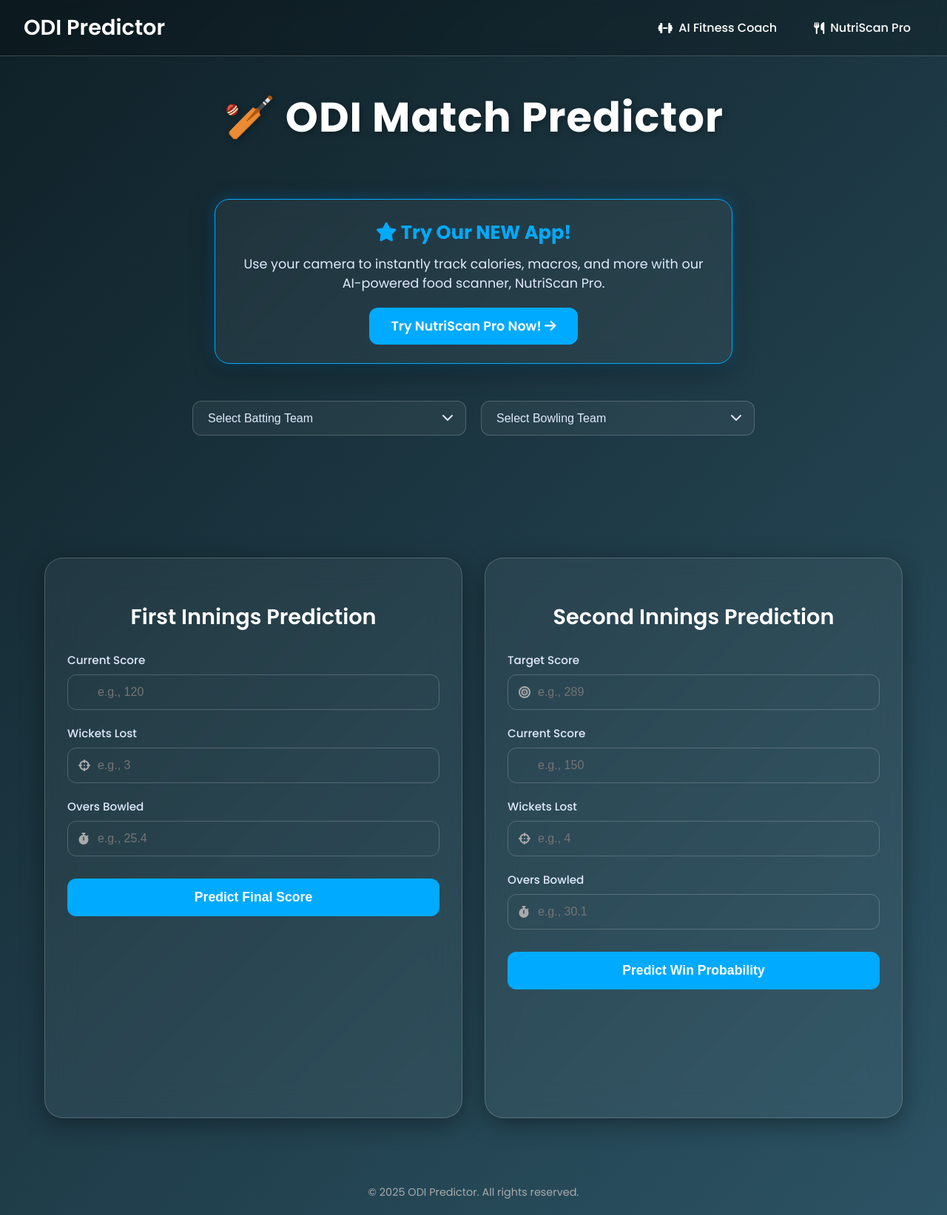
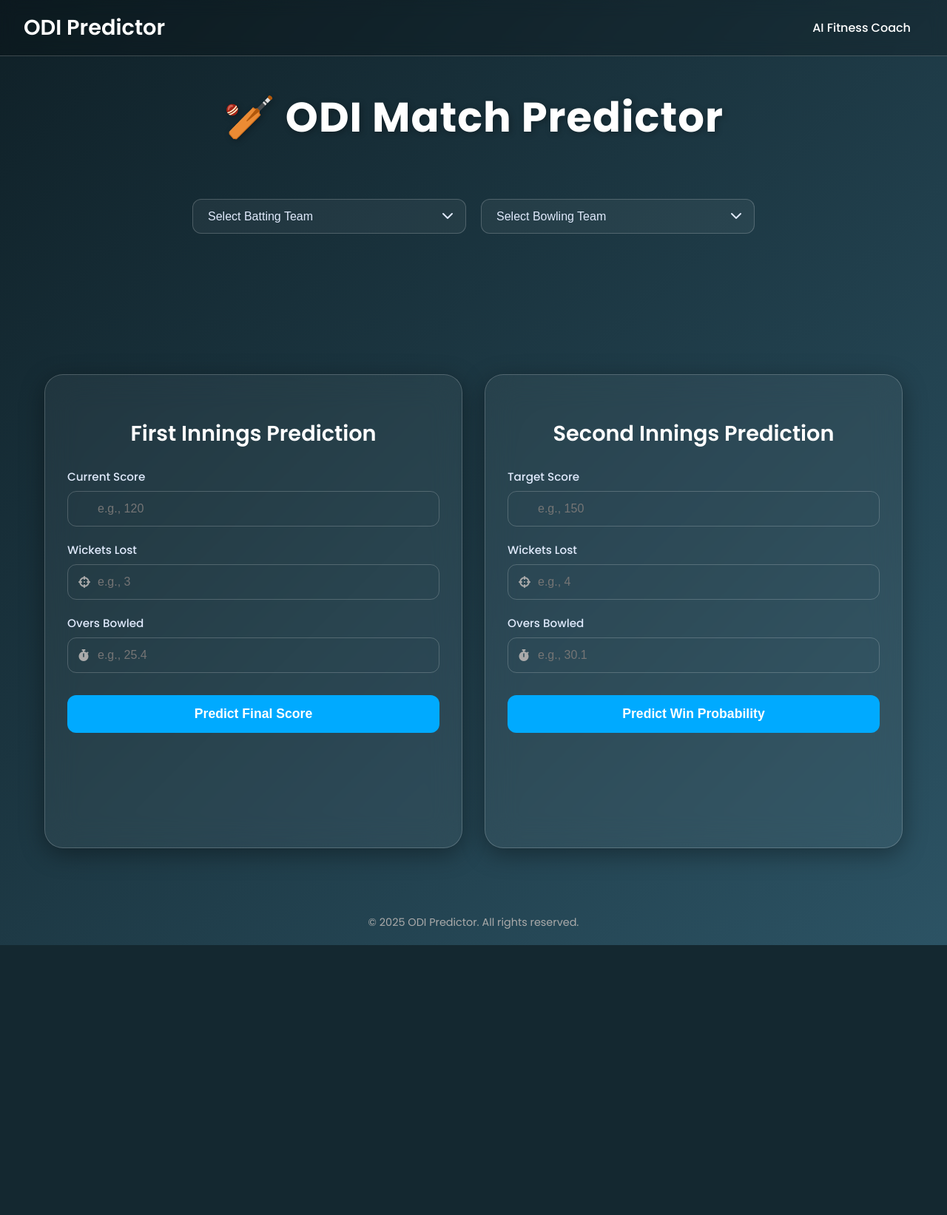
Before and after one commit to anhadjaj/odi_web, a Flask app: page / in a window 1280 px wide. Shown: the whole page at 74% size. After the commit the page ends 1278 px from the top, so only its background shows below. Run offline with Flask 2, Linux system fonts and the light colour scheme; parts of the project's set-up code (start-up, migrations or seed data) failed here and were passed over.

Commit message:
index.html

```diff
--- a/templates/index.html
+++ b/templates/index.html
@@ -58,11 +58,6 @@
         font-weight: 600;
     }
 
-    header .nav-links {
-        display: flex;
-        gap: 1rem;
-    }
-
     header a {
         color: #fff;
         text-decoration: none;
@@ -71,9 +66,6 @@
         border: 1px solid transparent;
         border-radius: 8px;
         transition: all 0.3s ease;
-        display: flex;
-        align-items: center;
-        gap: 0.5rem;
     }
 
     header a:hover {
@@ -92,51 +84,11 @@
       text-align: center;
     }
 
-    .featured-ad-container {
-        background: var(--card-bg);
-        border: 1px solid var(--primary-color);
-        border-radius: 20px;
-        padding: 25px 30px;
-        margin: 30px 20px;
-        width: 90%;
-        max-width: 700px;
-        text-align: center;
-        box-shadow: 0 8px 32px 0 rgba(0, 0, 0, 0.37), 0 0 20px rgba(0, 170, 255, 0.3);
-        backdrop-filter: blur(15px);
-    }
-    .featured-ad-container h3 {
-        margin: 0 0 10px 0;
-        font-size: 1.6rem;
-        color: var(--primary-color);
-    }
-    .featured-ad-container p {
-        margin: 0 0 20px 0;
-        font-size: 1.1rem;
-        color: var(--text-color);
-    }
-    .featured-ad-container .ad-button {
-        background: var(--primary-color);
-        color: white;
-        text-decoration: none;
-        padding: 12px 30px;
-        border-radius: 12px;
-        font-weight: 600;
-        font-size: 1.1rem;
-        transition: all 0.3s ease;
-        display: inline-block;
-    }
-    .featured-ad-container .ad-button:hover {
-        background: var(--secondary-color);
-        transform: translateY(-3px);
-        box-shadow: 0 5px 15px rgba(0, 170, 255, 0.4);
-    }
-
-
     .team-inputs {
       display: flex;
       flex-wrap: wrap;
       justify-content: center;
-      margin-top: 20px;
+      margin-top: 30px;
       gap: 20px;
       padding: 0 20px;
       width: 100%;
@@ -211,7 +163,7 @@
       display: flex;
       flex-wrap: wrap;
       justify-content: center;
-      margin-top: 15px; /* Reduced margin to bring it closer */
+      margin-top: 40px;
       gap: 30px;
       padding: 20px;
       width: 100%;
@@ -267,7 +219,7 @@
       font-size: 0.95rem;
     }
 
-    input[type="number"], input[type="text"] {
+    input[type="number"] {
       width: 100%;
       padding: 14px 14px 14px 40px;
       border: 1px solid var(--border-color);
@@ -388,25 +404,10 @@
 
 <header>
     <h1>ODI Predictor</h1>
-    <div class="nav-links">
-        <a href="https://fitness-coach-pro.onrender.com/" target="_blank">
-            <i class="fas fa-dumbbell"></i>
-            <span>AI Fitness Coach</span>
-        </a>
-        <a href="https://nutriscan-pro.onrender.com" target="_blank">
-            <i class="fas fa-utensils"></i>
-            <span>NutriScan Pro</span>
-        </a>
-    </div>
+    <a href="https://fitness-coach-pro.onrender.com/" target="_blank">AI Fitness Coach</a>
 </header>
 
 <h1 class="main-title">🏏 ODI Match Predictor</h1>
-
-<div class="featured-ad-container">
-    <h3><i class="fas fa-star"></i> Try Our NEW App!</h3>
-    <p>Use your camera to instantly track calories, macros, and more with our AI-powered food scanner, NutriScan Pro.</p>
-    <a href="https://nutriscan-pro.onrender.com" target="_blank" class="ad-button">Try NutriScan Pro Now! <i class="fas fa-arrow-right"></i></a>
-</div>
 
 <div class="team-inputs">
   <select id="team_batting" onchange="getTeams()">
@@ -438,17 +439,12 @@
         <input type="number" step="0.1" id="overs" placeholder="e.g., 25.4">
     </div>
     <button onclick="predictFirstInnings()">Predict Final Score</button>
-    <p class="prediction-output" id="prediction_result"></p>
+    <div class="prediction-output" id="prediction_result"></div>
   </div>
 
   <div class="container">
     <h2>Second Innings Prediction</h2>
     <label for="target">Target Score</label>
-    <div class="input-group">
-        <i class="fas fa-bullseye"></i>
-        <input type="number" id="target" placeholder="e.g., 289">
-    </div>
-    <label for="curr_runs2">Current Score</label>
     <div class="input-group">
         <i class="fas fa-cricket-bat"></i>
         <input type="number" id="curr_runs2" placeholder="e.g., 150">
@@ -464,7 +460,7 @@
         <input type="number" step="0.1" id="overs2" placeholder="e.g., 30.1">
     </div>
     <button onclick="predictSecondInnings()">Predict Win Probability</button>
-    <p class="prediction-output" id="chase_result"></p>
+    <div class="prediction-output" id="chase_result"></div>
   </div>
 </div>
 
@@ -491,7 +487,7 @@
     "Pakistan": "https://flagcdn.com/w320/pk.png",
     "South Africa": "https://flagcdn.com/w320/za.png",
     "Sri Lanka": "https://flagcdn.com/w320/lk.png",
-    "West Indies": "https://flagcdn.com/w320/ag.png",
+    "West Indies": "https://flagcdn.com/w320/ag.png", // Using Antigua and Barbuda flag for West Indies
     "Zimbabwe": "https://flagcdn.com/w320/zw.png"
   };
 
@@ -568,7 +564,7 @@
     }
 
     const resultElement = document.getElementById("prediction_result");
-    resultElement.innerHTML = `<i class="fas fa-spinner fa-spin"></i> Predicting...`;
+    resultElement.innerHTML = `<i class="fas fa-spinner fa-spin fa-2x"></i>`;
 
     try {
       const response = await fetch('/predict_first_innings', {
@@ -578,9 +574,10 @@
       });
       const data = await response.json();
       resultElement.innerHTML = `
-        Predicted Score for <img src="${flags[teamBatting]}" alt="${teamBatting}"> <strong>${teamBatting}</strong>:
-        <br>
-        <span style="font-size: 2rem; color: var(--primary-color); font-weight: 700;">${data.prediction} Runs</span>
+        <div class="score-label">
+          Predicted Score for <img src="${flags[teamBatting]}" alt="${teamBatting}"> <strong>${teamBatting}</strong>
+        </div>
+        <div class="score-line">${data.prediction} Runs</div>
       `;
     } catch (error) {
       console.error("Prediction Error:", error);
@@ -604,7 +601,7 @@
     }
 
     const resultElement = document.getElementById("chase_result");
-    resultElement.innerHTML = `<i class="fas fa-spinner fa-spin"></i> Predicting...`;
+    resultElement.innerHTML = `<i class="fas fa-spinner fa-spin fa-2x"></i>`;
 
     try {
       const response = await fetch('/predict_second_innings', {
@@ -618,13 +615,21 @@
       const probableWinner = team2WinProb > team1WinProb ? teamBowling : teamBatting;
 
       resultElement.innerHTML = `
-        🏆 <img src="${flags[probableWinner]}" alt="${probableWinner}"> <strong>${probableWinner}</strong> is likely to win <br>
-        <span style="font-weight: 600">
-            <img src="${flags[teamBatting]}" alt="${teamBatting}" style="width:24px; height:16px;"> ${teamBatting}: ${team1WinProb.toFixed(1)}%
-        </span>
-        <span style="font-weight: 600">
-             | <img src="${flags[teamBowling]}" alt="${teamBowling}" style="width:24px; height:16px;"> ${teamBowling}: ${team2WinProb.toFixed(1)}%
-        </span>
+        <div class="winner-line">
+          <img src="${flags[probableWinner]}" alt="${probableWinner}">
+          <span class="winner-name">${probableWinner}</span>
+        </div>
+        <div class="probability-line">
+          <span class="team-prob">
+            <img src="${flags[teamBatting]}" alt="${teamBatting}">
+            <span>${teamBatting}: <strong>${team1WinProb.toFixed(1)}%</strong></span>
+          </span>
+          <span class="prob-separator">|</span>
+          <span class="team-prob">
+            <img src="${flags[teamBowling]}" alt="${teamBowling}">
+            <span>${teamBowling}: <strong>${team2WinProb.toFixed(1)}%</strong></span>
+          </span>
+        </div>
       `;
     } catch (error) {
       console.error("Prediction Error:", error);
```
Also changed, not shown: other parts of templates/index.html (+68 -4 lines).
